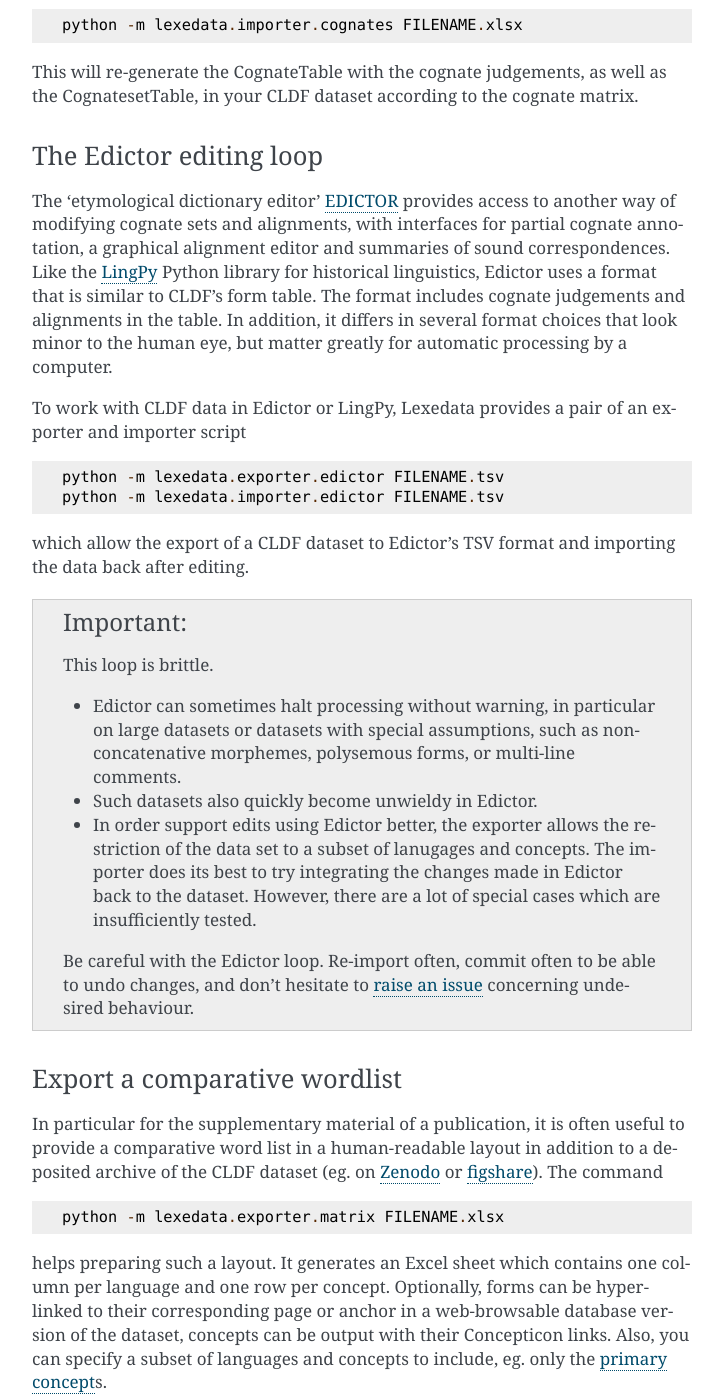
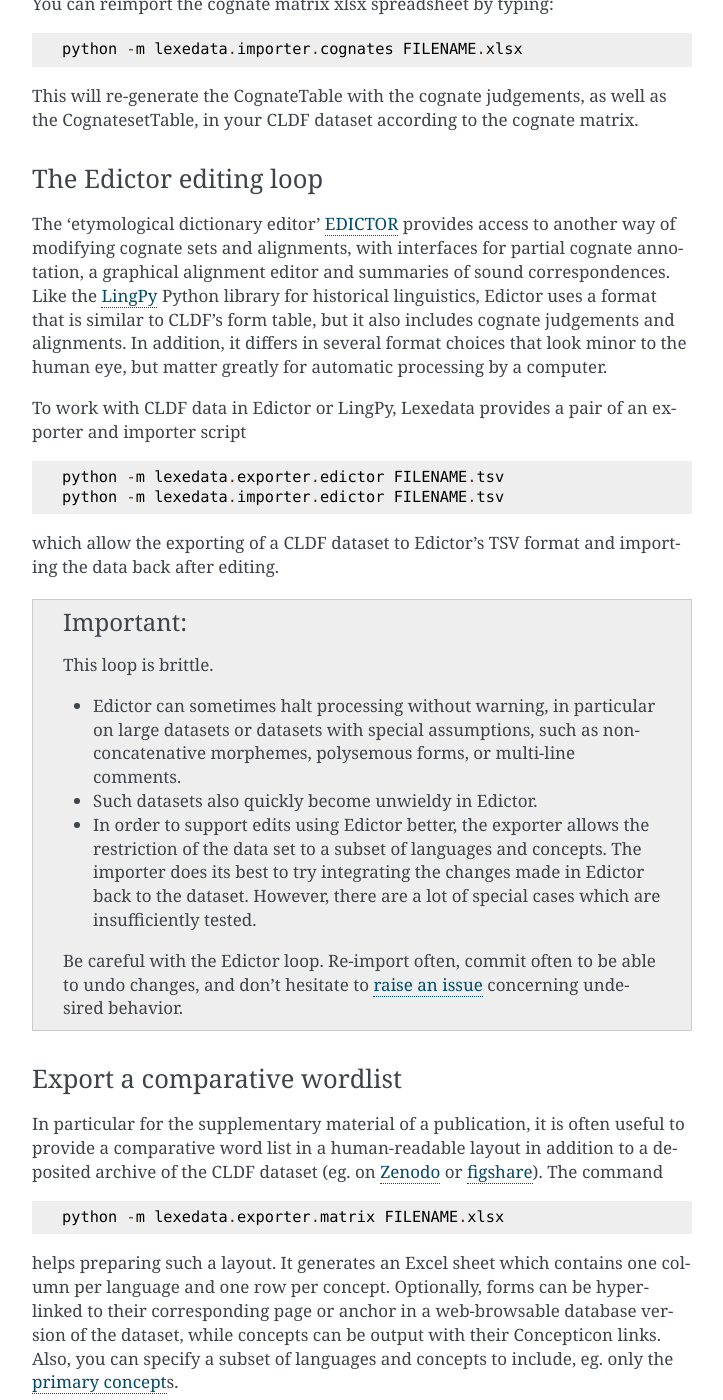
Before and after one commit to lexedata/lexedata, a Sphinx documentation site: the page built from docs/Manual.md, in a window 1280 px wide and 1400 px high, scrolled down 14429 px. Shown: the whole window, without its empty margins (388-1111 px from the left). Built offline with Sphinx 7.4.7, drawn with Linux system fonts in a browser that asks for light colours; some of the changed text lies outside the part shown.

Commit message:
minor edits in exporter

````diff
--- a/docs/Manual.md
+++ b/docs/Manual.md
@@ -296,7 +296,7 @@
 
 You can open and edit the cognate matrix in the spreadsheet editor of your
 choice. You can update cognate sets, cognate judgements and associated metadata
-(in particular segment slices and alignments). This workflow can allow
+(in particular segment slices, alignments, CognateTable comments, and CognatesetTable comments). This workflow can allow
 specialists to work on the cognacy judgements in a familiar format (such as
 excel), or allow a team to work collaboratively on Google sheets, while at the
 same time keeping the dataset in the standard cldf format. You just need to
@@ -321,8 +321,7 @@
 interfaces for partial cognate annotation, a graphical alignment editor and
 summaries of sound correspondences. Like the [LingPy](http://lingpy.org/) Python
 library for historical linguistics, Edictor uses a format that is similar to
-CLDF's form table. The format includes cognate judgements and alignments in the
-table. In addition, it differs in several format choices that look minor to the
+CLDF's form table, but it also includes cognate judgements and alignments. In addition, it differs in several format choices that look minor to the
 human eye, but matter greatly for automatic processing by a computer.
 
 To work with CLDF data in Edictor or LingPy, Lexedata provides a pair of an exporter and importer script
@@ -332,16 +331,16 @@
 python -m lexedata.importer.edictor FILENAME.tsv
 ```
 
-which allow the export of a CLDF dataset to Edictor's TSV format and importing the data back after editing.
+which allow the exporting of a CLDF dataset to Edictor's TSV format and importing the data back after editing.
 
 ```{Important}
 This loop is brittle.
 
 * Edictor can sometimes halt processing without warning, in particular on large datasets or datasets with special assumptions, such as non-concatenative morphemes, polysemous forms, or multi-line comments.
 * Such datasets also quickly become unwieldy in Edictor.
-* In order support edits using Edictor better, the exporter allows the restriction of the data set to a subset of lanugages and concepts. The importer does its best to try integrating the changes made in Edictor back to the dataset. However, there are a lot of special cases which are insufficiently tested.
+* In order to support edits using Edictor better, the exporter allows the restriction of the data set to a subset of languages and concepts. The importer does its best to try integrating the changes made in Edictor back to the dataset. However, there are a lot of special cases which are insufficiently tested.
 
-Be careful with the Edictor loop. Re-import often, commit often to be able to undo changes, and don't hesitate to [raise an issue](https://github.com/Anaphory/lexedata/issues/new) concerning undesired behaviour.
+Be careful with the Edictor loop. Re-import often, commit often to be able to undo changes, and don't hesitate to [raise an issue](https://github.com/Anaphory/lexedata/issues/new) concerning undesired behavior.
 ```
 
 ### Export a comparative wordlist
@@ -355,18 +354,18 @@
 python -m lexedata.exporter.matrix FILENAME.xlsx
 ```
 
-helps preparing such a layout. It generates an Excel sheet which contains one column per language and one row per concept. Optionally, forms can be hyperlinked to their corresponding page or anchor in a web-browsable database version of the dataset, concepts can be output with their Concepticon links. Also, you can specify a subset of languages and concepts to include, eg. only the {term}`primary concept`s.
+helps preparing such a layout. It generates an Excel sheet which contains one column per language and one row per concept. Optionally, forms can be hyperlinked to their corresponding page or anchor in a web-browsable database version of the dataset, while concepts can be output with their Concepticon links. Also, you can specify a subset of languages and concepts to include, eg. only the {term}`primary concept`s.
 
 ### Export coded data for phylogenetic analyses
 
 Lexedata is a powerful tool to prepare linguistic data for phylogenetic
-analyses. It can be used to export a cldf dataset containing cognate judgements
+analyses. The command `python -m lexedata.exporter.phylogenetics` can be used to export a cldf dataset containing cognate judgements
 as a coded matrix for phylogenetic analyses to be used by standard phylogenetic
-software (such as [BEAST2](http://www.beast2.org/), [MrBayes](http://nbisweden.github.io/MrBayes/) or [revBayes](https://revbayes.github.io/)). Different formats are supported,
+software, (such as [BEAST2](http://www.beast2.org/), [MrBayes](http://nbisweden.github.io/MrBayes/) or [revBayes](https://revbayes.github.io/)). Different formats are supported,
 such as nexus, csv, a beast-friendly xml format, as well as a raw alignment
 format (similar to the FASTA format used in bioinformatics). Lexedata also
 supports different coding methods for phylogenetic analyses: {term}`root-meaning coding`,
-cross-meaning cognate sets AKA {term}`root presence coding`, and {term}`multistate coding`.
+cross-concept cognate sets AKA {term}`root presence coding`, and {term}`multistate coding`.
 
 Finally, you can use Lexedata
 to filter and export a portion of your dataset for phylogenetic analyses, e.g.
````
Also changed, not shown: other parts of docs/Manual.md (+1 -1 lines).
